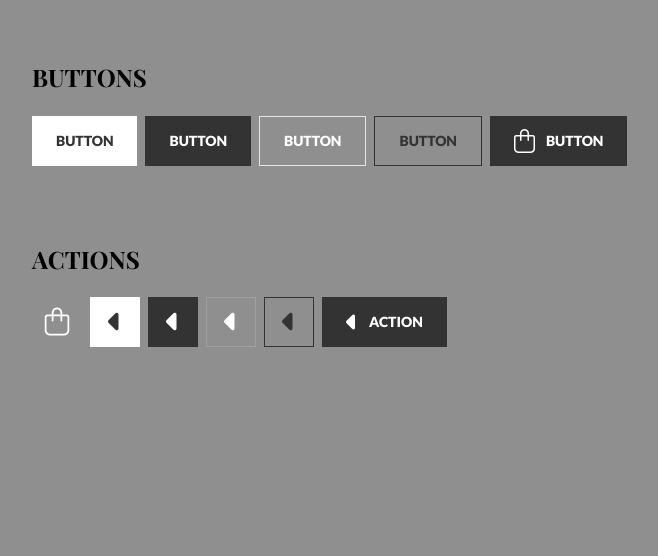
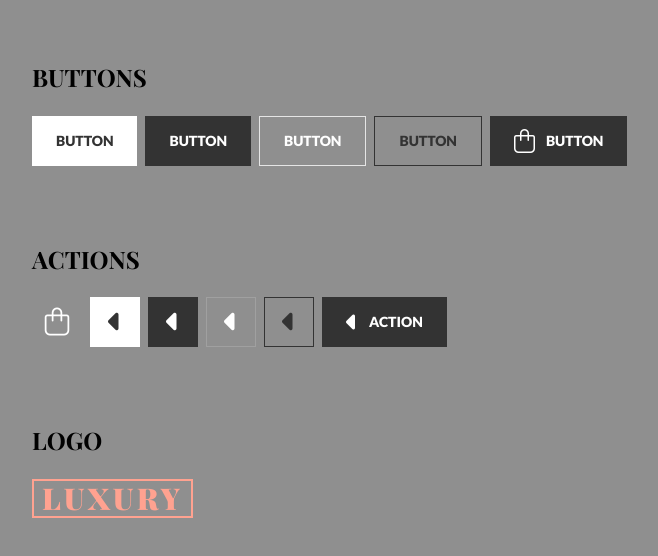
Before and after one commit to Mostafa-HEH/luxury-e-commerce-website, a plain HTML site: page components.html in a window 1280 px wide. Shown: the whole page, without its empty margins (32-690 px from the left). Drawn offline with nearby package versions, Linux system fonts and the light colour scheme; a web font is replaced by a local one.

Commit message:
add logo component

```diff
--- a/components.html
+++ b/components.html
@@ -59,6 +59,12 @@
           </span>
         </div>
       </div>
+      <div class="component">
+        <h6 class="component__title">Logo</h6>
+        <div class="component__types">
+          <span class="logo">Luxury</span>
+        </div>
+      </div>
     </div>
   </body>
 </html>
--- a/styles/scss/components/_actions.scss
+++ b/styles/scss/components/_actions.scss
@@ -23,7 +23,7 @@
 
     &:hover {
       color: $color-secondary;
-      background-color: $color-white;
+      background-color: rgba(255, 255, 255, 0.1);
     }
   }
 
--- a/styles/scss/components/_index.scss
+++ b/styles/scss/components/_index.scss
@@ -1,2 +1,3 @@
 @import "./buttons";
 @import "./actions";
+@import "./logo";
--- /dev/null
+++ b/styles/scss/components/_logo.scss
@@ -0,0 +1,16 @@
+.logo {
+  font-family: $play;
+  font-weight: $black;
+  font-size: px-rem(30);
+  line-height: 19px;
+  letter-spacing: va-px(200);
+  text-transform: uppercase;
+  text-decoration: unset;
+  color: $color-primary;
+  cursor: pointer;
+  padding: 8px;
+  position: relative;
+  display: block;
+  border: $border-primary-2;
+  width: fit-content;
+}
```
Also changed, not shown: styles/css/styles.css, 1 other file.
